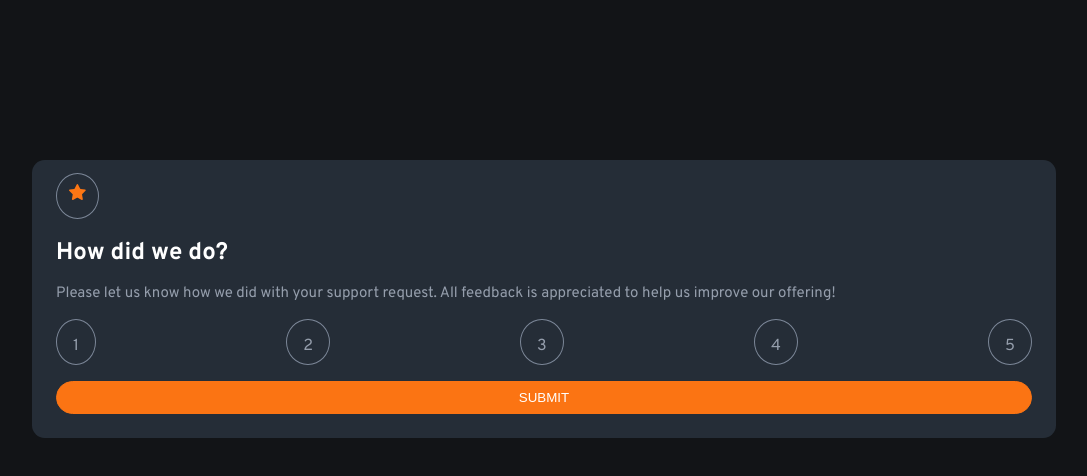
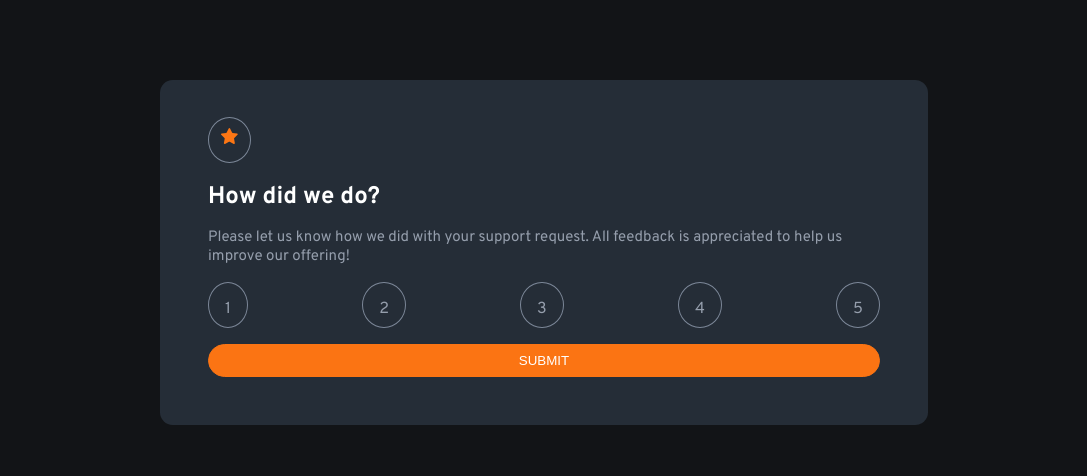
Before and after one commit to Clinton-dev/rating-component, an Angular app: page / in a window 1280 px wide. Shown: the top 476 px of the page, without its empty margins (96-1183 px from the left). Built offline with nearby package versions, Linux system fonts and the light colour scheme.

Commit message:
Add media query for tablet device

```diff
--- a/src/styles.css
+++ b/src/styles.css
@@ -62,3 +62,11 @@ h2 {
 .attribution a {
     color: hsl(228, 45%, 44%);
 }
+
+@media only screen and (min-width: 600px) {
+    .card {
+        width: 60%;
+        margin: 5rem auto;
+        padding: 3rem;
+    }
+}
```
